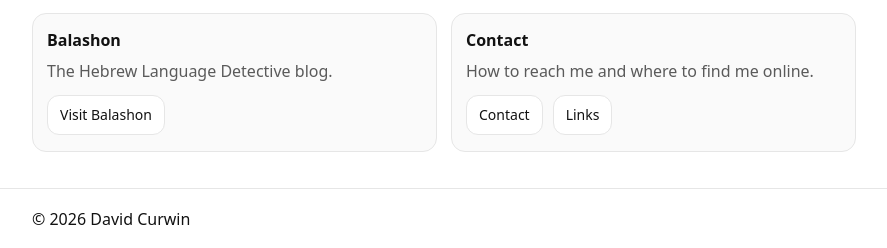
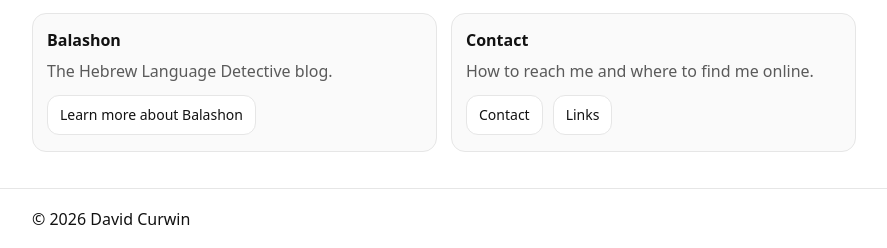
Before and after one commit to davidcurwin/davidcurwin.github.io, a Jekyll site: the page built from index.md, in a window 1280 px wide. Shown: the part 681-929 px from the top of the page, without its empty margins (196-1083 px from the left). Built offline with Jekyll 4.4.1, drawn with Linux system fonts in a browser that asks for light colours.

Commit message:
Update button text for Balashon link

```diff
--- a/index.md
+++ b/index.md
@@ -28,7 +28,7 @@ In 2023 he published his first book, *Kohelet: A Map to Eden* (Maggid Books), an
   <div class="card">
     <h3>Balashon</h3>
     <div class="muted">The Hebrew Language Detective blog.</div>
-    <div class="btnrow"><a class="btn" href="{{ '/balashon/' | relative_url }}">Visit Balashon</a></div>
+    <div class="btnrow"><a class="btn" href="{{ '/balashon/' | relative_url }}">Learn more about Balashon</a></div>
   </div>
   <div class="card">
     <h3>Contact</h3>
```
